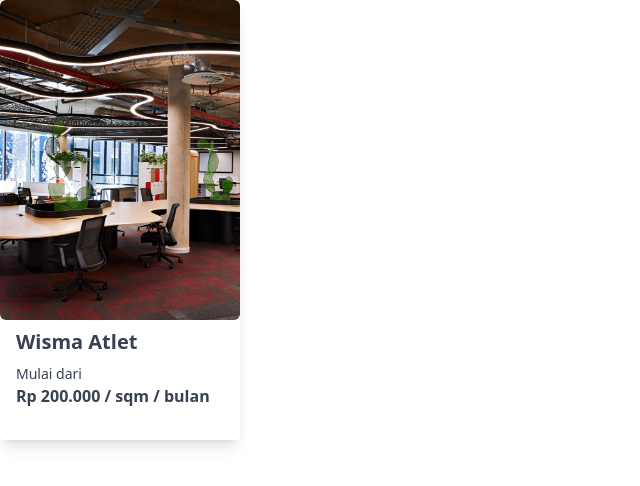
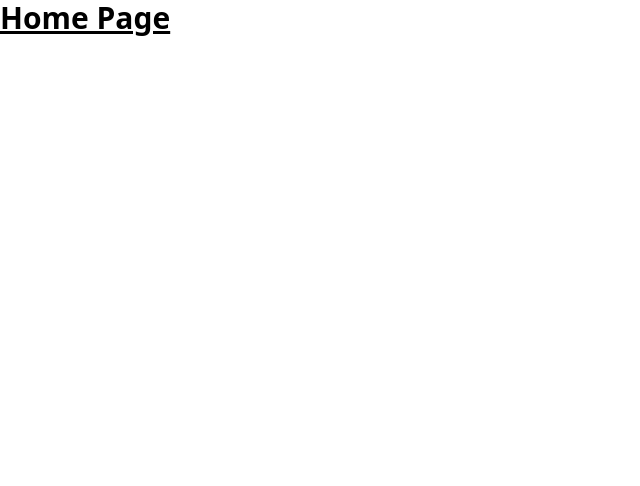
Before and after one commit to Sewakantor/frontend, a Next.js app: page / in a window 1280 px wide. Shown: the top 486 px of the page, without its empty margins (0-640 px from the left). Built offline with nearby package versions, Linux system fonts and the light colour scheme.

Commit message:
UPDATE remove component on index

```diff
--- a/pages/index.js
+++ b/pages/index.js
@@ -1,12 +1,9 @@
-import CardOffice from "../components/CardOffice";
-
 export default function Home() {
   return (
     <>
-      <CardOffice/>
-      {/* <h1 className="text-3xl font-bold underline">
+      <h1 className="text-3xl font-bold underline">
         Home Page
-      </h1> */}
+      </h1>
     </>
   )
 }
```
